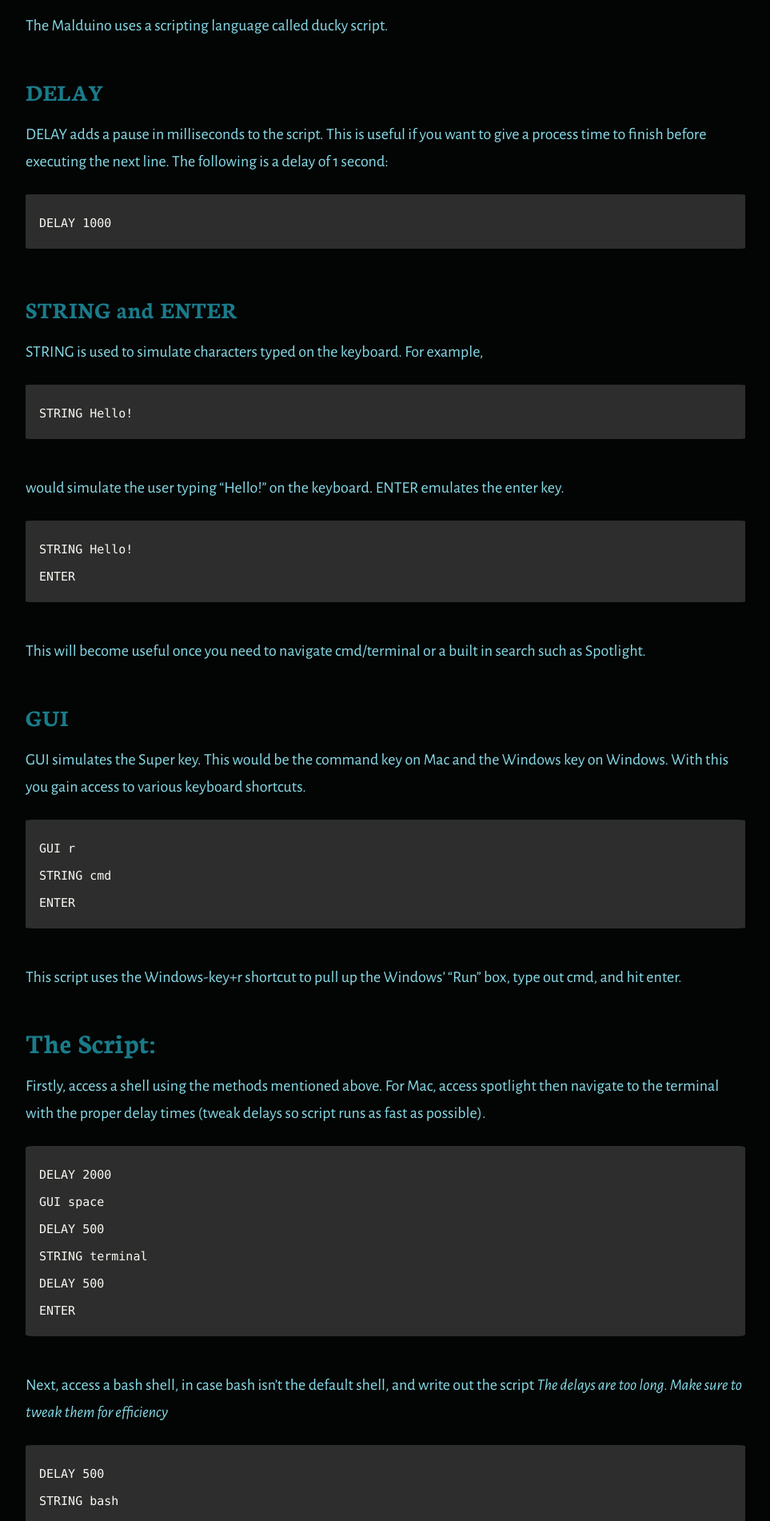
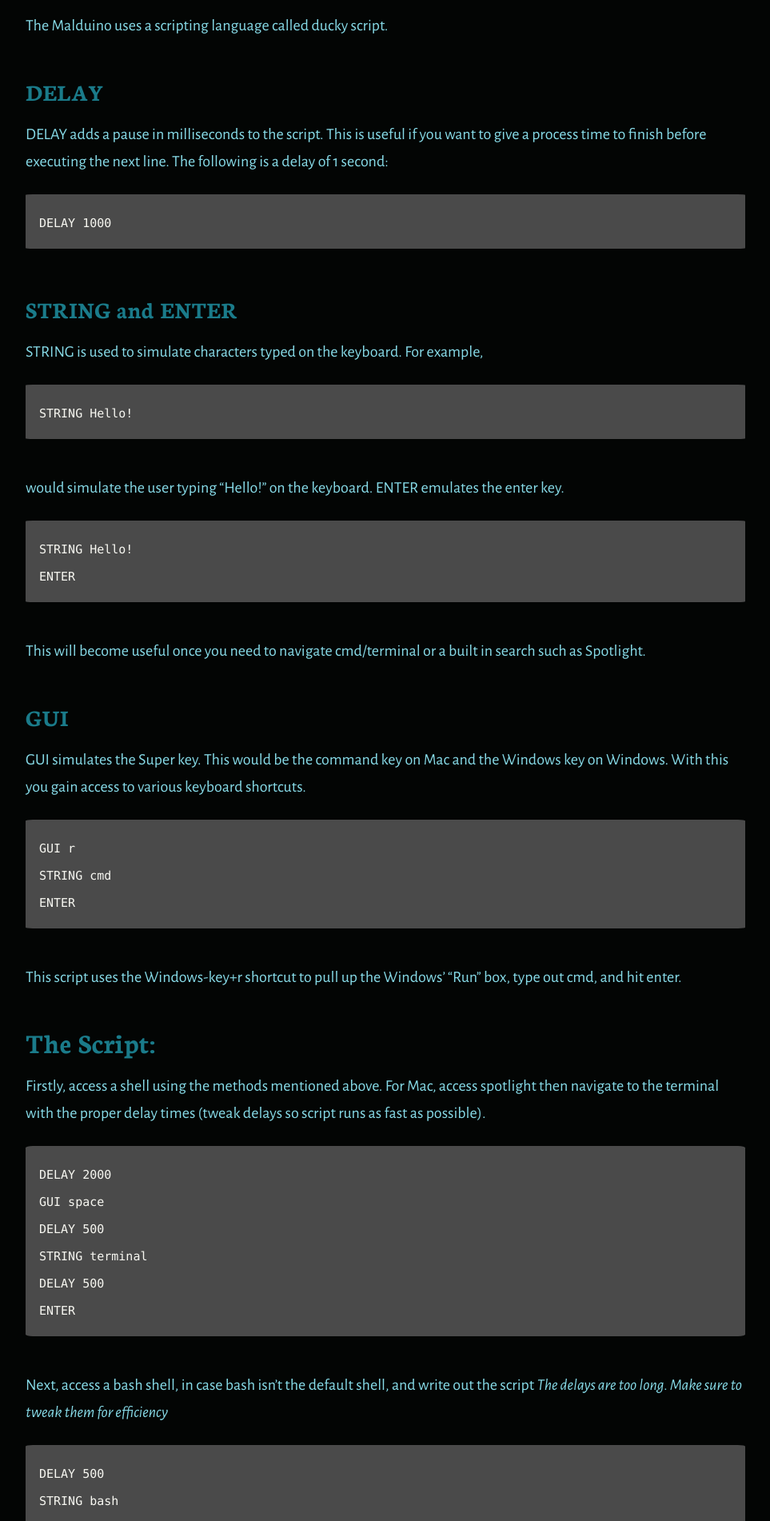
Before and after one commit to Patchyst/Patchyst.github.io, a Jekyll site: the page built from _posts/2020-02-11-RickRollInjection.md, in a window 1280 px wide. Shown: the part 1874-3776 px from the top of the page at 80% size, without its empty margins (158-1121 px from the left). Built offline with Jekyll 4.4.1, drawn with Linux system fonts in a browser that asks for light colours.

Commit message:
messing with more colors

```diff
--- a/_posts/2020-02-11-RickRollInjection.md
+++ b/_posts/2020-02-11-RickRollInjection.md
@@ -4,8 +4,6 @@
 category: "hardware"
 excerpt: "Launch a Rick Roll bomb on your computer today!"
 ---
-
-
 
 # DISCLAIMER:
 Code in this project utilizes your browser for purposes it was not intended for. Do not plug a bad USB into any computer without the proper permissions from its owner.
--- a/_sass/_colors.scss
+++ b/_sass/_colors.scss
@@ -7,5 +7,5 @@
 $white: #fffffe;
 
 $backgroundColour: #030504;
-$codeBackgroundColour: #2d2d2d; /* gray */;
+$codeBackgroundColour: #4a4a4a; /* gray */;
 // 00a8ff 00eaff 26b4ca 59b4c7 #DF7212
```
